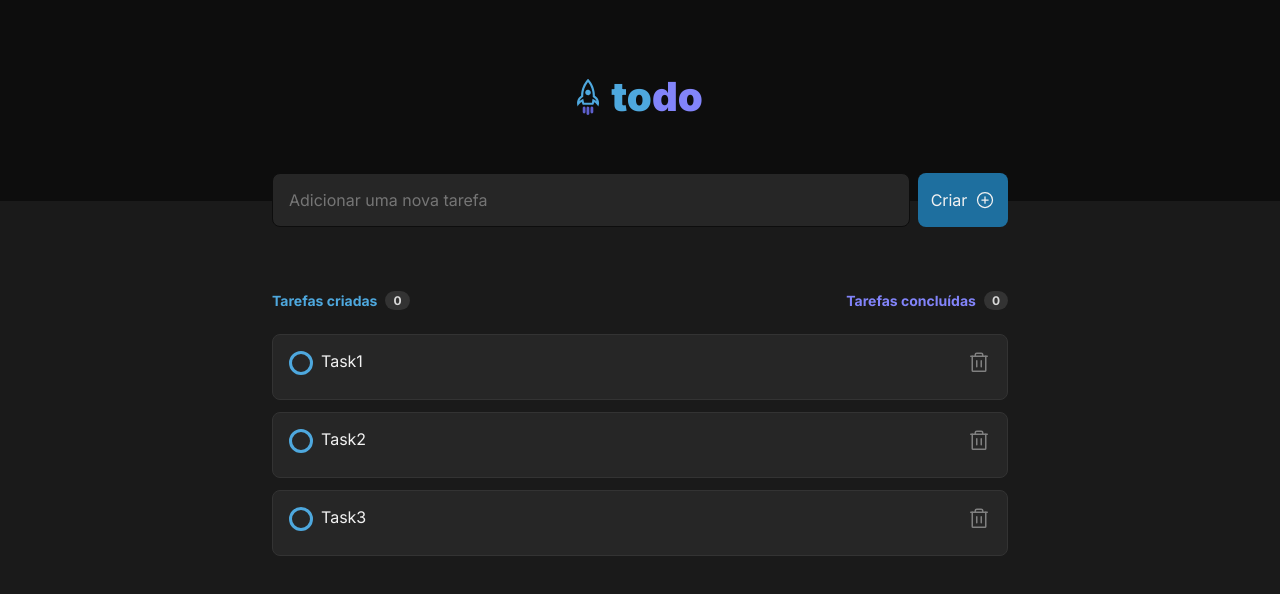
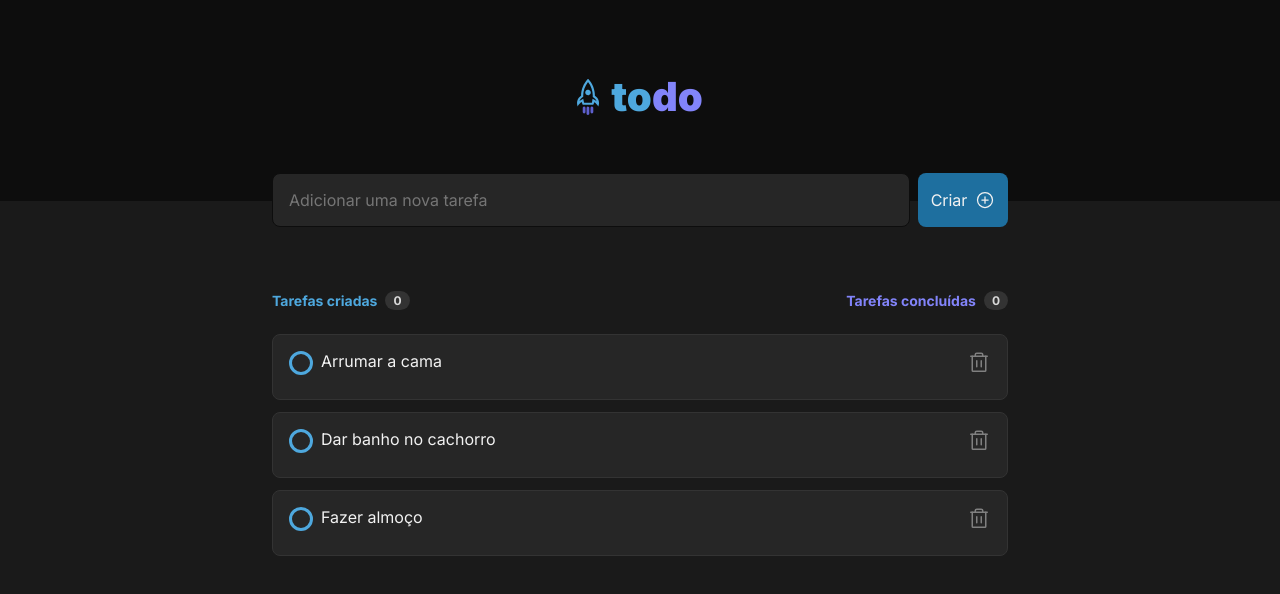
Before and after one commit to igiovany/rocketseat-desafio01-to-do-list, a React (Vite) app: page / in a window 1280 px wide. Shown: the top 594 px of the page. Built offline with nearby package versions, Linux system fonts and the light colour scheme.

Commit message:
Implementando função de marcar de desmarcar tarefa como concluída

```diff
--- a/src/App.jsx
+++ b/src/App.jsx
@@ -1,5 +1,5 @@
 import { Header } from './components/Header'
-import styles from './App.module.css';
+import styles from './App.module.css'
 
 import './global.css'
 import { TaskList } from './components/TaskList';
--- a/src/components/Task.jsx
+++ b/src/components/Task.jsx
@@ -1,14 +1,18 @@
 import { Trash } from 'phosphor-react';
 import styles from './Task.module.css';
 
-export function Task({ id, title, isComplete, onDeleteTask }) {
+export function Task({ id, title, isComplete, onDeleteTask, onTaskDone }) {
+
+
+
 
     return (
-        <div className={styles.task}>
+        <div className={`${styles.task} ${isComplete ? styles.taskDone : ""}`}>
+
             <label className={styles.container}>
                 {title}
                 <input type="checkbox" className={styles.checkbox}
-                // checked={isComplete} onChange={""}
+                onChange={() => onTaskDone(id)}
                 />
                 <span className={styles.checkmark}></span>
             </label>
--- a/src/components/Task.module.css
+++ b/src/components/Task.module.css
@@ -87,3 +87,8 @@
     align-items: center;
     border-radius: 2px;
 }
+
+.taskDone {
+    text-decoration: line-through;
+    color: var(--gray-300);
+  }
--- a/src/components/TaskList.jsx
+++ b/src/components/TaskList.jsx
@@ -10,19 +10,19 @@ export function TaskList() {
     const [tasks, setTasks] = useState([
         {
             id: uuidv4(),
-            title: 'Task1',
-            isComplete: true,
-        },
-        {
-            id: uuidv4(),
-            title: 'Task2',
+            title: 'Arrumar a cama',
             isComplete: false,
         },
         {
             id: uuidv4(),
-            title: 'Task3',
+            title: 'Dar banho no cachorro',
             isComplete: false,
         },
+        {
+            id: uuidv4(),
+            title: 'Fazer almoço',
+            isComplete: false,
+        }
     ])
 
     const [newTaskText, setNewTaskText] = useState('')
@@ -33,7 +33,7 @@ export function TaskList() {
         const newTaskContent = {
             id: uuidv4(),
             title: newTaskText,
-            isComplete: false,
+            isComplete: false
         }
 
         setTasks([...tasks, newTaskContent]);
@@ -49,13 +49,27 @@ export function TaskList() {
         const tasksWithoutDeletedOne =  tasks.filter(task => {
             return task.id !== taskToDelete;
         })
+        setTasks(tasksWithoutDeletedOne);
+    }
 
-        // console.log(tasksWithoutDeletedOne)
 
-        setTasks(tasksWithoutDeletedOne);
+    function handleTaskDone(taskId){
+        const newTasks = tasks.map((task) => {
+          if(task.id === taskId){
+            task.isComplete = !task.isComplete
+            return task
+          }
+          return task
+        })
 
-        // console.log(`Deletar ${taskToDelete}`);
+        const tasksIsComplete = newTasks.filter((task => task.isComplete === true))
+        const tasksToDo = newTasks.filter((task => task.isComplete === false))
+
+        const newTasksOrderedByToDo = tasksToDo.concat(tasksIsComplete)
+
+        setTasks(newTasksOrderedByToDo)
     }
+
 
     return (
         <div>
@@ -96,6 +110,7 @@ export function TaskList() {
                                 title={task.title}
                                 isComplete={task.isComplete}
                                 onDeleteTask={deleteTask}
+                                onTaskDone={handleTaskDone}
                             />
                         )
                     })}
```
